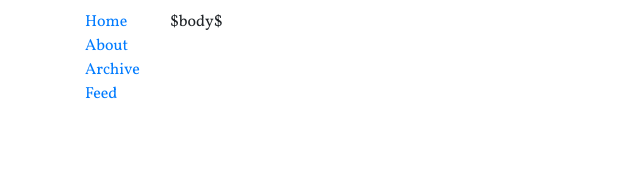
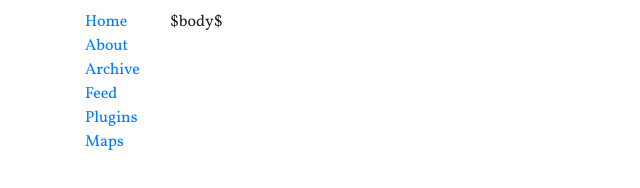
Before and after one commit to mpickering/blog, a plain HTML site: page templates/default.html in a window 1280 px wide. Shown: the whole page, without its empty margins (0-640 px from the left). Drawn offline with nearby package versions, Linux system fonts and the light colour scheme; some packages are replaced by stand-ins of ours.

Commit message:
plugins page

```diff
--- a/templates/default.html
+++ b/templates/default.html
@@ -32,6 +32,12 @@
               <li>
                 <a href="/atom.xml">Feed</a>
               </li>
+              <li>
+                <a href="/plugins.html">Plugins</a>
+              </li>
+              <li>
+                <a href="/maps.html">Maps</a>
+              </li>
               </ul>
             </div>
           <div class="col-md">
```
Also changed, not shown: 2 other files.
